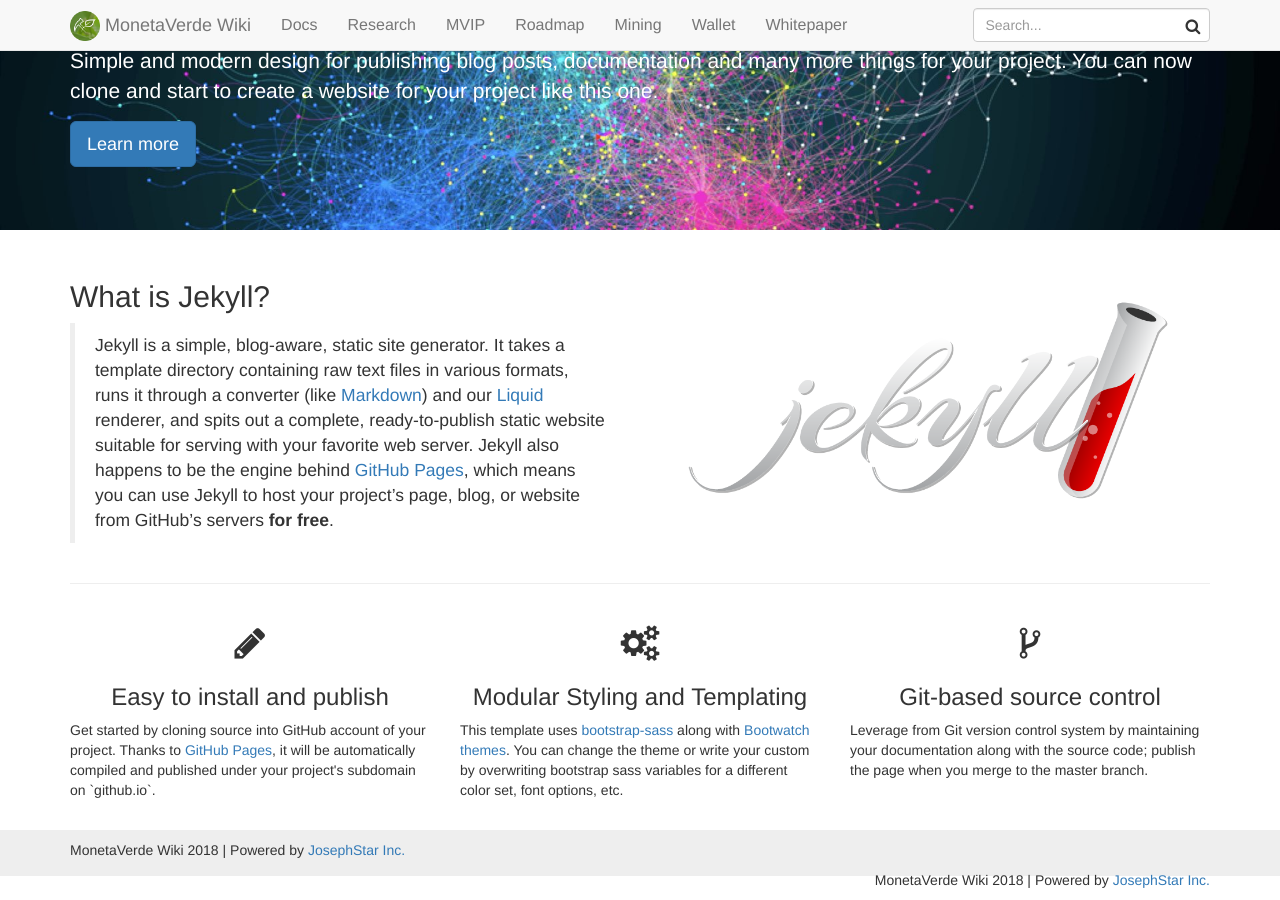
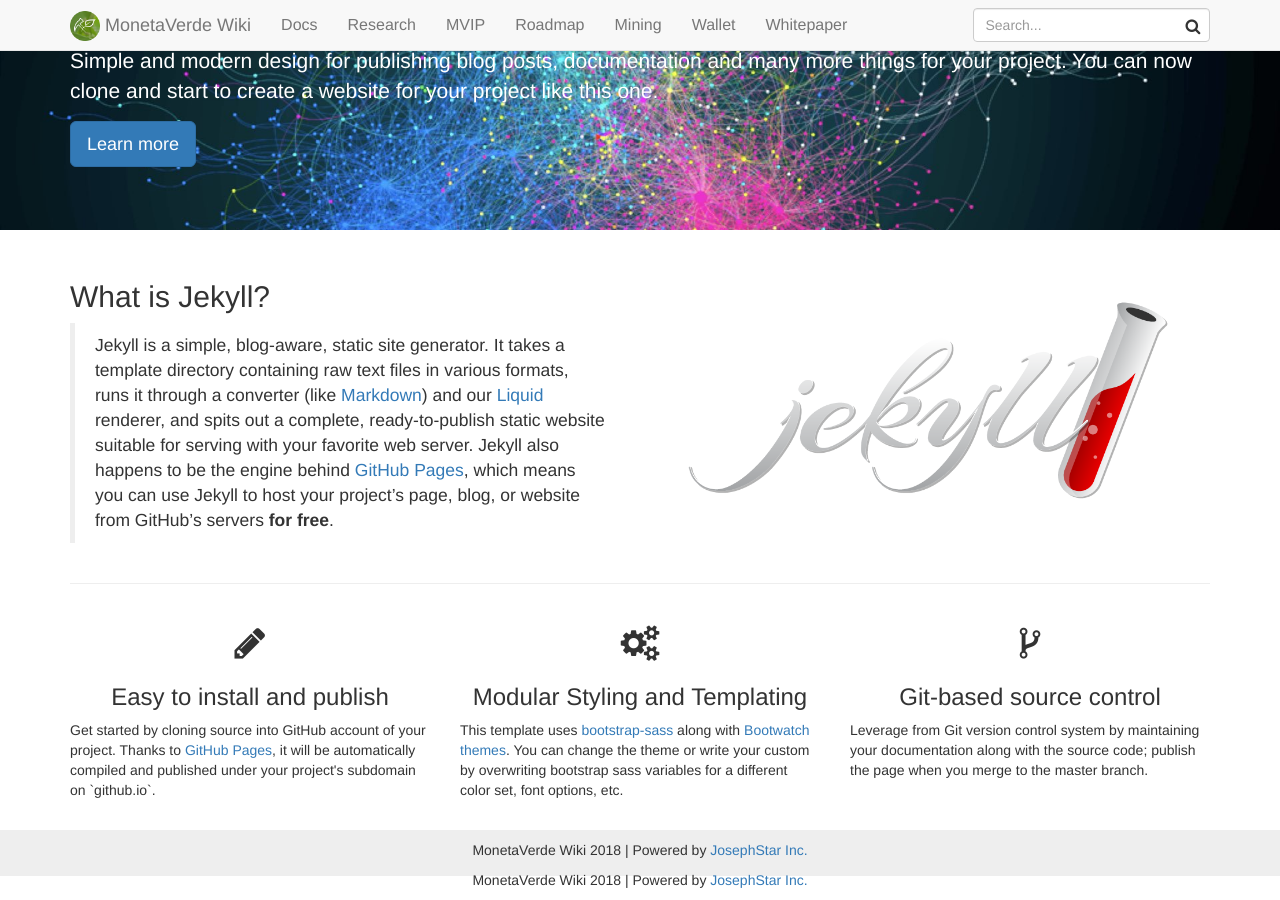
Before and after one commit to ammogcoder/www, a Jekyll site: the page built from index.html, in a window 1280 px wide and 900 px high, scrolled down 134 px. Built offline with Jekyll 4.4.1, drawn with Linux system fonts in a browser that asks for light colours; nearby versions of some CDN libraries.

Commit message:
Update footer.html

```diff
--- a/_includes/footer.html
+++ b/_includes/footer.html
@@ -1,13 +1,18 @@
 <footer class="footer">
     <div class="container">
 
-        <p class="text-left">
+        <p class="text-center">
             {{ site.title }} {{ site.time | date: '%Y' }} |
             Powered by <a href="https://www.josephstar.net">JosephStar Inc.</a>
 
         </p>
 
-        <p class="text-right">
+        <!-- <p class="text-muted">Place sticky footer content here.</p> -->
+    </div>
+
+    <div class="container">
+
+        <p class="text-center">
             {{ site.title }} {{ site.time | date: '%Y' }} |
             Powered by <a href="https://www.josephstar.net">JosephStar Inc.</a>
 
```
